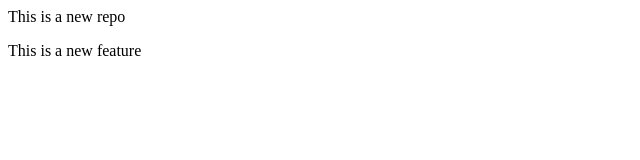
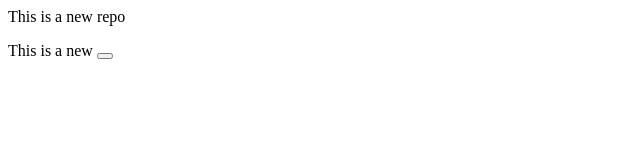
Before and after one commit to dikshant2025/LocalRepo, a plain HTML site: page index.html in a window 1280 px wide. Shown: the full height of the page, 0-640 px from the left. Drawn offline with Linux system fonts and the light colour scheme.

Commit message:
add button

```diff
--- a/index.html
+++ b/index.html
@@ -1,2 +1,2 @@
 <p>This is a new repo</p>
-<p>This is a new feature</p>
+<p>This is a new <button></button></p>
```
